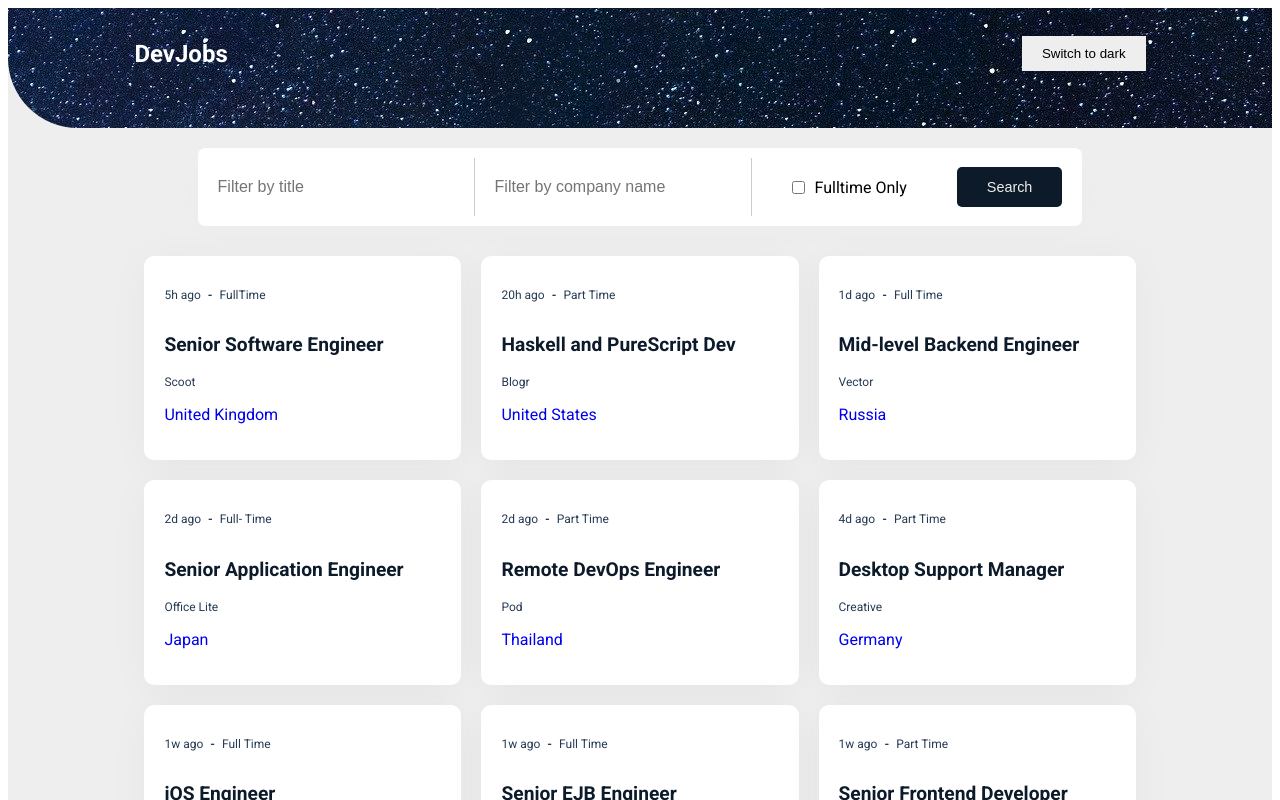
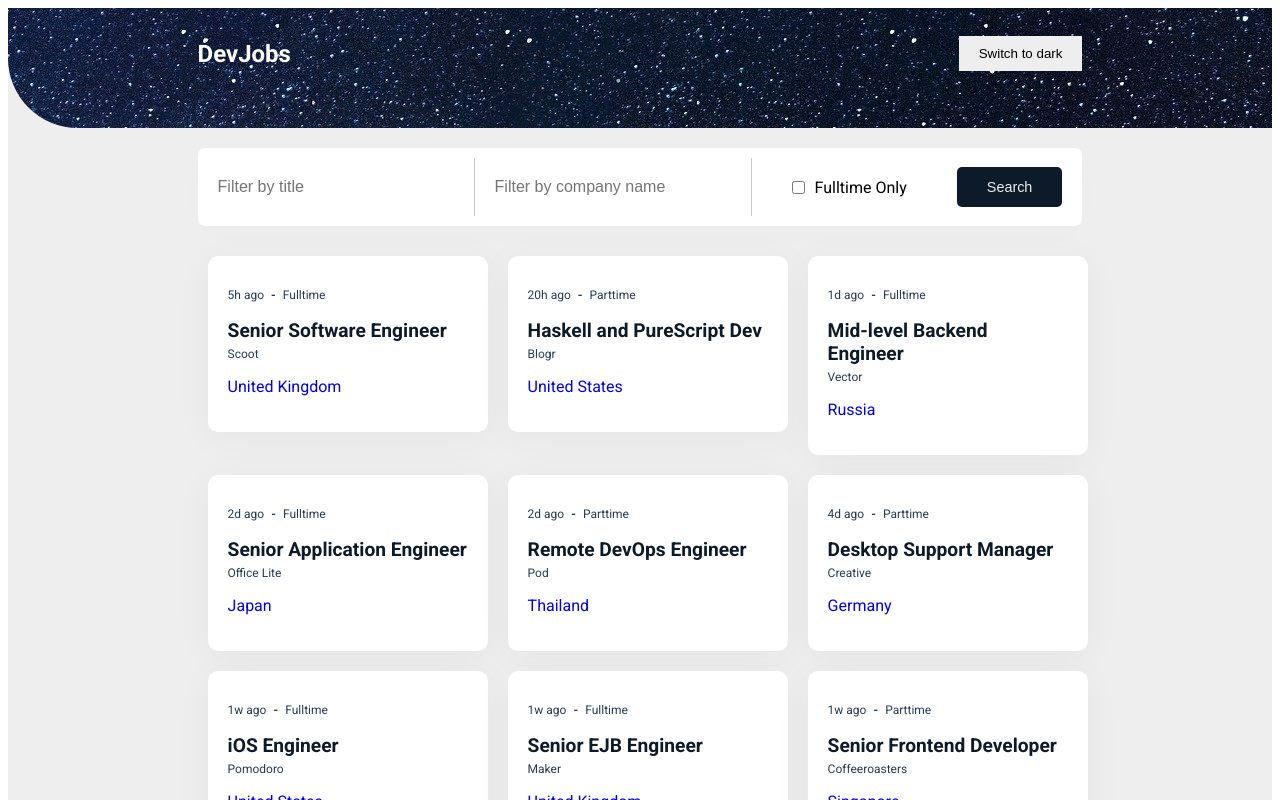
Before and after one commit to zillur-rgb/Job-Board, a React (Create React App) app: page / in a window 1280 px wide. Shown: the top 800 px of the page. Built offline with nearby package versions, Linux system fonts and the light colour scheme.

Commit message:
Searxh Logic Implementation

```diff
--- a/public/data.json
+++ b/public/data.json
@@ -5,7 +5,7 @@
     "company": "Scoot",
     "country": "United Kingdom",
     "posted": "5h",
-    "jobtype": "FullTime",
+    "jobtype": "Fulltime",
     "intro": "Sed ut perspiciatis unde omnis iste natus error sit voluptatem accusantium doloremque laudantium, totam rem aperiam, eaque ipsa quae ab illo inventore veritatis et quasi architecto beatae vitae dicta sunt explicabo. Nemo enim ipsam voluptatem quia voluptas sit aspernatur aut odit aut fugit, sed quia consequuntur magni dolores eos qui ratione voluptatem sequi nesciunt. Neque porro quisquam est, qui dolorem ipsum quia dolor sit amet, consectetur, adipisci velit, sed quia non numquam eius modi tempora.",
     "requirements": [
       {
@@ -51,7 +51,7 @@
     "company": "Blogr",
     "country": "United States",
     "posted": "20h",
-    "jobtype": "Part Time",
+    "jobtype": "Parttime",
     "intro": "Sed ut perspiciatis unde omnis iste natus error sit voluptatem accusantium doloremque laudantium, totam rem aperiam, eaque ipsa quae ab illo inventore veritatis et quasi architecto beatae vitae dicta sunt explicabo. Nemo enim ipsam voluptatem quia voluptas sit aspernatur aut odit aut fugit, sed quia consequuntur magni dolores eos qui ratione voluptatem sequi nesciunt. Neque porro quisquam est, qui dolorem ipsum quia dolor sit amet, consectetur, adipisci velit, sed quia non numquam eius modi tempora.",
     "requirements": [
       {
@@ -97,7 +97,7 @@
     "company": "Vector",
     "country": "Russia",
     "posted": "1d",
-    "jobtype": "Full Time",
+    "jobtype": "Fulltime",
     "intro": "Sed ut perspiciatis unde omnis iste natus error sit voluptatem accusantium doloremque laudantium, totam rem aperiam, eaque ipsa quae ab illo inventore veritatis et quasi architecto beatae vitae dicta sunt explicabo. Nemo enim ipsam voluptatem quia voluptas sit aspernatur aut odit aut fugit, sed quia consequuntur magni dolores eos qui ratione voluptatem sequi nesciunt. Neque porro quisquam est, qui dolorem ipsum quia dolor sit amet, consectetur, adipisci velit, sed quia non numquam eius modi tempora.",
     "requirements": [
       {
@@ -143,7 +143,7 @@
     "company": "Office Lite",
     "country": "Japan",
     "posted": "2d",
-    "jobtype": "Full- Time",
+    "jobtype": "Fulltime",
     "intro": "Sed ut perspiciatis unde omnis iste natus error sit voluptatem accusantium doloremque laudantium, totam rem aperiam, eaque ipsa quae ab illo inventore veritatis et quasi architecto beatae vitae dicta sunt explicabo. Nemo enim ipsam voluptatem quia voluptas sit aspernatur aut odit aut fugit, sed quia consequuntur magni dolores eos qui ratione voluptatem sequi nesciunt. Neque porro quisquam est, qui dolorem ipsum quia dolor sit amet, consectetur, adipisci velit, sed quia non numquam eius modi tempora.",
     "requirements": [
       {
@@ -189,7 +189,7 @@
     "company": "Pod",
     "country": "Thailand",
     "posted": "2d",
-    "jobtype": "Part Time",
+    "jobtype": "Parttime",
     "intro": "Sed ut perspiciatis unde omnis iste natus error sit voluptatem accusantium doloremque laudantium, totam rem aperiam, eaque ipsa quae ab illo inventore veritatis et quasi architecto beatae vitae dicta sunt explicabo. Nemo enim ipsam voluptatem quia voluptas sit aspernatur aut odit aut fugit, sed quia consequuntur magni dolores eos qui ratione voluptatem sequi nesciunt. Neque porro quisquam est, qui dolorem ipsum quia dolor sit amet, consectetur, adipisci velit, sed quia non numquam eius modi tempora.",
     "requirements": [
       {
@@ -235,7 +235,7 @@
     "company": "Creative",
     "country": "Germany",
     "posted": "4d",
-    "jobtype": "Part Time",
+    "jobtype": "Parttime",
     "intro": "Sed ut perspiciatis unde omnis iste natus error sit voluptatem accusantium doloremque laudantium, totam rem aperiam, eaque ipsa quae ab illo inventore veritatis et quasi architecto beatae vitae dicta sunt explicabo. Nemo enim ipsam voluptatem quia voluptas sit aspernatur aut odit aut fugit, sed quia consequuntur magni dolores eos qui ratione voluptatem sequi nesciunt. Neque porro quisquam est, qui dolorem ipsum quia dolor sit amet, consectetur, adipisci velit, sed quia non numquam eius modi tempora.",
     "requirements": [
       {
@@ -281,7 +281,7 @@
     "company": "Pomodoro",
     "country": "United States",
     "posted": "1w",
-    "jobtype": "Full Time",
+    "jobtype": "Fulltime",
     "intro": "Sed ut perspiciatis unde omnis iste natus error sit voluptatem accusantium doloremque laudantium, totam rem aperiam, eaque ipsa quae ab illo inventore veritatis et quasi architecto beatae vitae dicta sunt explicabo. Nemo enim ipsam voluptatem quia voluptas sit aspernatur aut odit aut fugit, sed quia consequuntur magni dolores eos qui ratione voluptatem sequi nesciunt. Neque porro quisquam est, qui dolorem ipsum quia dolor sit amet, consectetur, adipisci velit, sed quia non numquam eius modi tempora.",
     "requirements": [
       {
@@ -327,7 +327,7 @@
     "company": "Maker",
     "country": "United Kingdom",
     "posted": "1w",
-    "jobtype": "Full Time",
+    "jobtype": "Fulltime",
     "intro": "Sed ut perspiciatis unde omnis iste natus error sit voluptatem accusantium doloremque laudantium, totam rem aperiam, eaque ipsa quae ab illo inventore veritatis et quasi architecto beatae vitae dicta sunt explicabo. Nemo enim ipsam voluptatem quia voluptas sit aspernatur aut odit aut fugit, sed quia consequuntur magni dolores eos qui ratione voluptatem sequi nesciunt. Neque porro quisquam est, qui dolorem ipsum quia dolor sit amet, consectetur, adipisci velit, sed quia non numquam eius modi tempora.",
     "requirements": [
       {
@@ -373,7 +373,7 @@
     "company": "Coffeeroasters",
     "country": "Singapore",
     "posted": "1w",
-    "jobtype": "Part Time",
+    "jobtype": "Parttime",
     "intro": "Sed ut perspiciatis unde omnis iste natus error sit voluptatem accusantium doloremque laudantium, totam rem aperiam, eaque ipsa quae ab illo inventore veritatis et quasi architecto beatae vitae dicta sunt explicabo. Nemo enim ipsam voluptatem quia voluptas sit aspernatur aut odit aut fugit, sed quia consequuntur magni dolores eos qui ratione voluptatem sequi nesciunt. Neque porro quisquam est, qui dolorem ipsum quia dolor sit amet, consectetur, adipisci velit, sed quia non numquam eius modi tempora.",
     "requirements": [
       {
@@ -465,7 +465,7 @@
     "company": "Crowdfund",
     "country": "New Zealand",
     "posted": "1mo",
-    "jobtype": "Part Time",
+    "jobtype": "Parttime",
     "intro": "Sed ut perspiciatis unde omnis iste natus error sit voluptatem accusantium doloremque laudantium, totam rem aperiam, eaque ipsa quae ab illo inventore veritatis et quasi architecto beatae vitae dicta sunt explicabo. Nemo enim ipsam voluptatem quia voluptas sit aspernatur aut odit aut fugit, sed quia consequuntur magni dolores eos qui ratione voluptatem sequi nesciunt. Neque porro quisquam est, qui dolorem ipsum quia dolor sit amet, consectetur, adipisci velit, sed quia non numquam eius modi tempora.",
     "requirements": [
       {
@@ -511,7 +511,7 @@
     "company": "Typemaster",
     "country": "United Kingdom",
     "posted": "1mo",
-    "jobtype": "Part Time",
+    "jobtype": "Parttime",
     "intro": "Sed ut perspiciatis unde omnis iste natus error sit voluptatem accusantium doloremque laudantium, totam rem aperiam, eaque ipsa quae ab illo inventore veritatis et quasi architecto beatae vitae dicta sunt explicabo. Nemo enim ipsam voluptatem quia voluptas sit aspernatur aut odit aut fugit, sed quia consequuntur magni dolores eos qui ratione voluptatem sequi nesciunt. Neque porro quisquam est, qui dolorem ipsum quia dolor sit amet, consectetur, adipisci velit, sed quia non numquam eius modi tempora.",
     "requirements": [
       {
--- a/src/App.js
+++ b/src/App.js
@@ -3,6 +3,7 @@ import { BrowserRouter, Route, Routes } from "react-router-dom";
 import Homepage from "./Pages/Homepage/Homepage";
 import SingleJob from "./Pages/SingleJob/SingleJob";
 import { Wrapper } from "./App.style";
+import SearchPage from "./Pages/SearchPage/SearchPage";
 
 function App() {
   return (
@@ -10,8 +11,9 @@ function App() {
       <BrowserRouter>
         <Header />
         <Routes>
-          <Route path="/" element={<Homepage />} />
+          <Route exact path="/" element={<Homepage />} />
           <Route path="/:id" element={<SingleJob />} />
+          <Route path="/searchresult" element={<SearchPage />} />
         </Routes>
       </BrowserRouter>
     </Wrapper>
--- a/src/Components/Header/Header.style.js
+++ b/src/Components/Header/Header.style.js
@@ -4,11 +4,12 @@ export const HeaderPreContainer = styled.div`
   height: 120px;
   background-image: url("Background.jpg");
   border-radius: 0 0 0 70px;
+  margin: 0;
 `;
 
 export const HeaderContainer = styled.div`
   max-width: 100vw;
-  margin: 0px 10% 20px;
+  margin: 0px 15%;
   display: flex;
   align-items: center;
   justify-content: space-between;
--- a/src/Components/Job/Job.jsx
+++ b/src/Components/Job/Job.jsx
@@ -4,8 +4,8 @@ import { Card, NormalTextDiv } from "./Job.style";
 
 const Job = ({ job }) => {
   return (
-    <Card>
-      <AllLinks to={`/${job.id}`}>
+    <AllLinks to={`/${job.id}`}>
+      <Card>
         <NormalTextDiv>
           <p>{job.posted} ago</p>
           <div>
@@ -13,13 +13,13 @@ const Job = ({ job }) => {
           </div>
           <p>{job.jobtype}</p>
         </NormalTextDiv>
-        <p style={{ color: "#0c1a2a", fontSize: "1.2rem" }}>
+        <p style={{ color: "#0c1a2a", fontSize: "1.2rem", margin: "5px 0" }}>
           <b>{job.title}</b>
         </p>
         <NormalTextDiv>{job.company}</NormalTextDiv>
         <p>{job.country}</p>
-      </AllLinks>
-    </Card>
+      </Card>
+    </AllLinks>
   );
 };
 
--- a/src/Components/Jobs/Jobs.style.js
+++ b/src/Components/Jobs/Jobs.style.js
@@ -4,7 +4,7 @@ import { Link } from "react-router-dom";
 export const CardContainer = styled.div`
   display: grid;
   grid-template-columns: repeat(3, minmax(300px, 1fr));
-  margin: 0 10%;
+  margin: 0 15%;
 `;
 
 export const AllLinks = styled(Link)`
--- a/src/Components/SearchBar/SearchBar.jsx
+++ b/src/Components/SearchBar/SearchBar.jsx
@@ -1,6 +1,6 @@
 import React from "react";
 import ButtonComponent from "../Button/Button";
-import { InputForm, SearchContainer, SubmitBtn } from "./SearchBar.style";
+import { InputForm, SearchContainer } from "./SearchBar.style";
 
 const SearchBar = ({
   title,
--- /dev/null
+++ b/src/Pages/SearchPage/SearchPage.jsx
@@ -0,0 +1,11 @@
+import React from "react";
+
+const SearchPage = () => {
+  return (
+    <div>
+      <h1>Hello</h1>
+    </div>
+  );
+};
+
+export default SearchPage;
--- a/src/Pages/SingleJob/SingleJob.jsx
+++ b/src/Pages/SingleJob/SingleJob.jsx
@@ -20,7 +20,7 @@ const SingleJob = () => {
     });
   }, []);
 
-  const singleJob = jobs?.find((job) => +params.id === job.id);
+  const singleJob = jobs.find((job) => +params.id === job.id);
 
   if (singleJob) {
     console.log(singleJob);
@@ -32,7 +32,7 @@ const SingleJob = () => {
         <MainDiv>
           <About>
             <div>
-              {singleJob.company} <br />
+              <b>{singleJob.company}</b> <br />
               <a
                 href="www.google.com"
                 target="_blank"
@@ -125,7 +125,7 @@ const SingleJob = () => {
           </Info>
 
           <About>
-            <div style={{ color: "rgba(12, 26, 42, 0.7)" }}>
+            <div style={{ color: "rgba(12, 26, 42, 0.7)", fontWeight: "bold" }}>
               {singleJob.title}
               <p style={{ margin: "5px 0" }}>{singleJob.company}</p>
             </div>
--- a/src/Pages/SingleJob/SingleJob.style.js
+++ b/src/Pages/SingleJob/SingleJob.style.js
@@ -1,7 +1,7 @@
 import styled from "styled-components";
 
 export const MainDiv = styled.div`
-  margin: 30px 20%;
+  margin: 30px 30%;
 `;
 
 export const About = styled.div`
```
Also changed, not shown: src/Pages/Homepage/Homepage.jsx (+16 -5 lines), src/Pages/SearchPage/SearchPage.style.js (added, +11 -0 lines).
